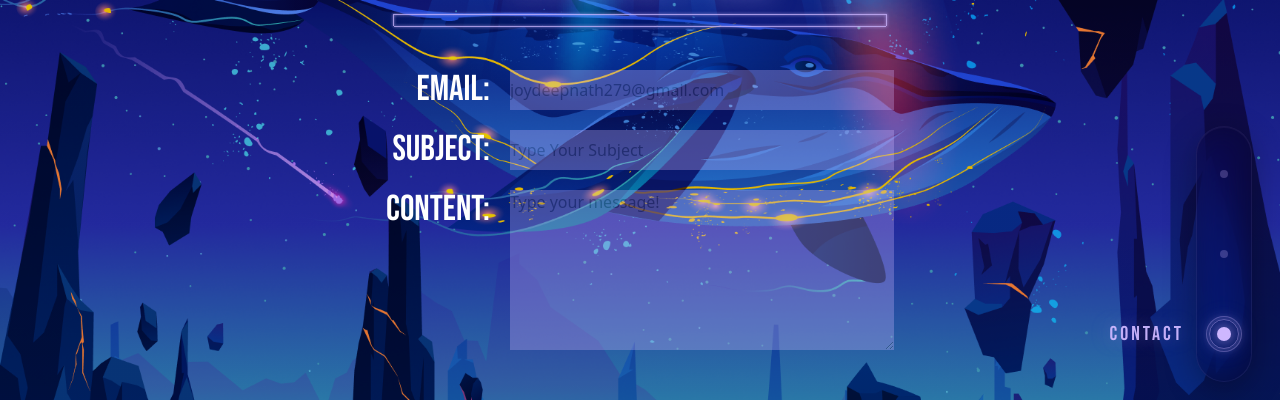
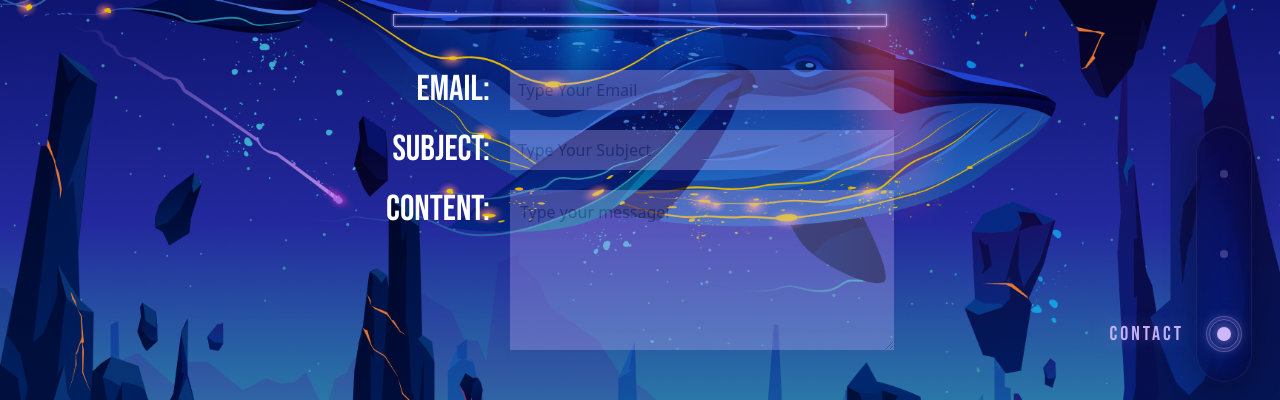
Before and after one commit to Joydeep279/Portfolio, a React (Vite) app: page / in a window 1280 px wide. Both pictures are taken after a click on the button "Contact". Shown: the part 146-546 px from the top of the page. Built offline with nearby package versions, Linux system fonts and the light colour scheme.

Commit message:
improve:  text visibility of inputs on contact page

```diff
--- a/src/Components/EmailComponent.jsx
+++ b/src/Components/EmailComponent.jsx
@@ -30,9 +30,9 @@ const EmailComponent = () => {
           EMAIL:{" "}
         </span>
         <motion.input
-          placeholder="joydeepnath279@gmail.com"
+          placeholder="Type Your Email"
           type="email"
-          className="bg-[#CEB7FF] opacity-30 w-96 h-10 font-medium text-black focus:opacity-100"
+          className="p-2 bg-[#CEB7FF] opacity-30 w-96 h-10 font-medium text-black focus:opacity-60"
           whileFocus={{ opacity: 1, boxShadow: "0 0 20px rgba(206, 183, 255, 0.5)" }}
           transition={{ duration: 0.3 }}
         />
@@ -44,7 +44,7 @@ const EmailComponent = () => {
         <motion.input
           placeholder="Type Your Subject"
           type="text"
-          className="bg-[#CEB7FF] opacity-30 w-96 h-10 font-medium text-black focus:opacity-100"
+          className="p-2 bg-[#CEB7FF] opacity-30 w-96 h-10 font-medium text-black focus:opacity-60"
           whileFocus={{ opacity: 1, boxShadow: "0 0 20px rgba(206, 183, 255, 0.5)" }}
           transition={{ duration: 0.3 }}
         />
@@ -56,7 +56,7 @@ const EmailComponent = () => {
         <motion.textarea
           placeholder="Type your message!"
           type="text"
-          className="bg-[#CEB7FF] opacity-30 w-96 h-40 font-medium text-black focus:opacity-100"
+          className="p-2.5 bg-[#CEB7FF] opacity-30 w-96 h-40 font-medium text-black focus:opacity-60"
           whileFocus={{ opacity: 1, boxShadow: "0 0 20px rgba(206, 183, 255, 0.5)" }}
           transition={{ duration: 0.3 }}
         />
```
